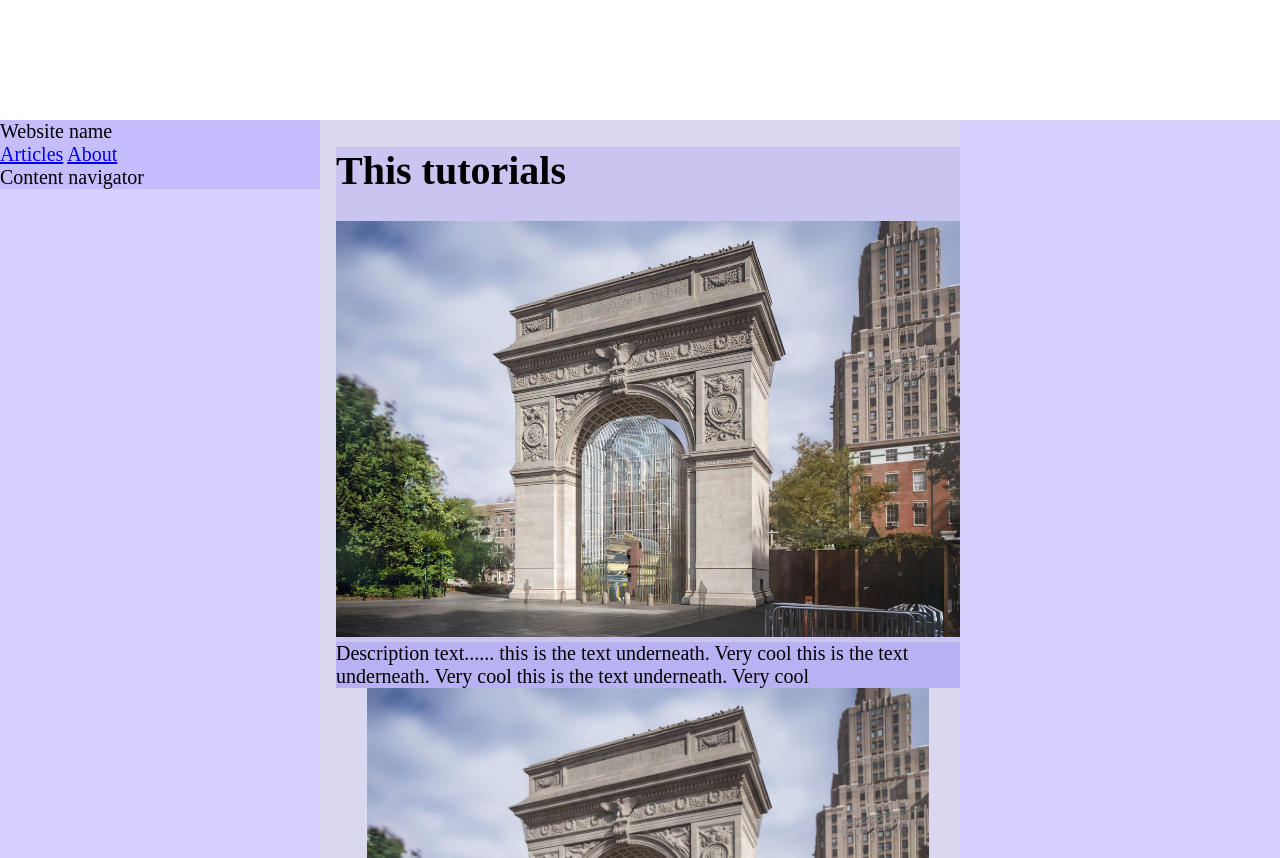
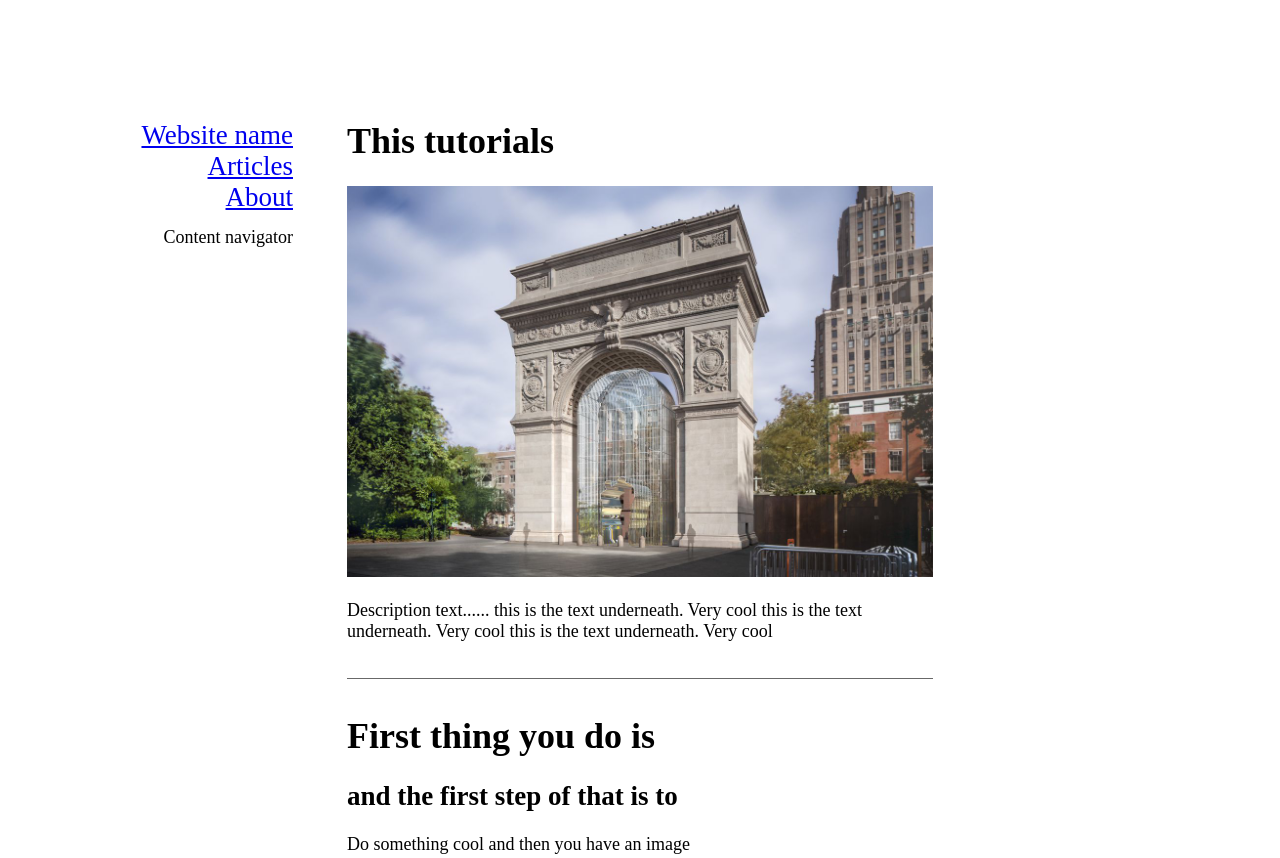
Before and after one commit to lassebomh/Articles, a plain HTML site: page example.html in a window 1280 px wide. Shown: the top 858 px of the page. Drawn offline with Linux system fonts and the light colour scheme.

Commit message:
Content control

```diff
--- a/example.html
+++ b/example.html
@@ -7,29 +7,28 @@
 </head>
 <body>
     <div class="outer-body">
-        <div>
-            <div class="site-title">
-                Website name
-            </div>
+        <div class="left-sidebar">
             <div class="site-navigator">
-                <a href="#">Articles</a>
-                <a href="#">About</a>
+                <a href="#">Website name</a><br/>
+                <a href="#">Articles</a><br/>
+                <a href="#">About</a><br/>
             </div>
             <div class="content-navigator">
                 Content navigator
             </div>
         </div>
         <div class='inner-body'>
-            <div class="header">
-                <h1>
-                    This tutorials
-                </h1>
+            <div class="article-header seperate">
+                <h1>This tutorials</h1>
                 <img src="wide.jpg" alt="text">
                 <div>
-                    Description text...... this is the text underneath. Very cool this is the text underneath. Very cool this is the text underneath. Very cool
+                    Description text...... this is the text underneath. Very cool this is
+                    the text underneath. Very cool this is the text underneath. Very cool
                 </div>
-                <div class="seperator" ></div>
             </div>
+            <h1>First thing you do is</h1>
+            <h2>and the first step of that is to</h2>
+            <p>Do something cool and then you have an image</p>
             <div class="txt-img-full">
                 <img src="wide.jpg" alt="text">
                 <div>this is the text underneath. Very cool</div>
--- a/theme.css
+++ b/theme.css
@@ -1,29 +1,75 @@
 
 /* testing */
-div {background-color: rgba(38, 0, 255, 0.096);}
+/* div {background-color: rgba(255, 0, 0, 0.185);} */
+
+html {
+    font-size: 18px;
+}
 
 body {
     margin: 0;
-    font-size: 20px;
 }
 
 .outer-body {
     display: grid;
     grid-template-columns: 1fr 2fr 1fr;
+    column-gap: 3rem;
     margin-top: 15vh;
 }
 
-.inner-body {
-    background-color: rgba(0, 0, 0, 0.068);
-    padding-left: 1rem;
+
+/* Left sidebar */
+
+.left-sidebar {
+    text-align: right;
+}
+
+.site-navigator {
+    padding-bottom: 0.8rem;
+    margin-top: 0;
+}
+
+.site-navigator > a {
+    font-size: 1.5rem;
+}
+.site-navigator > br {
+    line-height: 2.5rem;
 }
 
 .content-navigator {
 
 }
 
-.site-navigator {
+/* Article body */
 
+.inner-body {
+
+}
+
+.article-header > img {
+    width: 100%;
+}
+
+.article-header > h1 {
+    margin-top: 0;
+}
+
+.article-header > div {
+    margin-top: 1em;
+}
+
+
+.txt-img-full img {
+    max-width: 100%;
+    display: block;
+    margin-left: auto;
+    margin-right: auto;
+}
+
+.txt-img-full div {
+    color: rgb(128, 128, 128);
+    padding-top: 0.5rem;
+    font-size: 1rem;
 }
 
 .txt-img-full {
@@ -36,28 +82,12 @@ body {
     margin-bottom: 1rem;
 }
 
-.header > img {
+
+.seperate {
     width: 100%;
-}
-
-.header > div {
-    width: 100%;
-}
-
-br {
-    width: 100%;
-    border-bottom: 4px solid #777;
-    padding: 3rem;
-}
-
-.txt-img-full img {
-    max-width: 100%;
-    display: block;
+    border-bottom: 1px solid rgb(104, 104, 104);
+    margin-bottom: 2rem;
+    padding-bottom: 2rem;
     margin-left: auto;
     margin-right: auto;
 }
-
-.txt-img-full div {
-    color: rgb(128, 128, 128);
-    padding-top: 0.5rem;
-}
```
